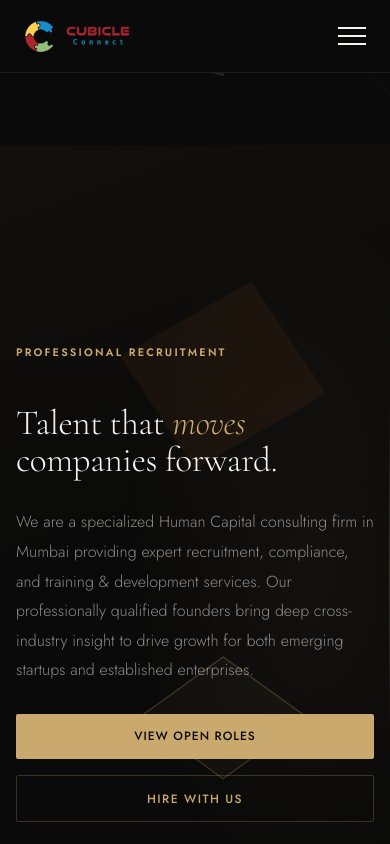
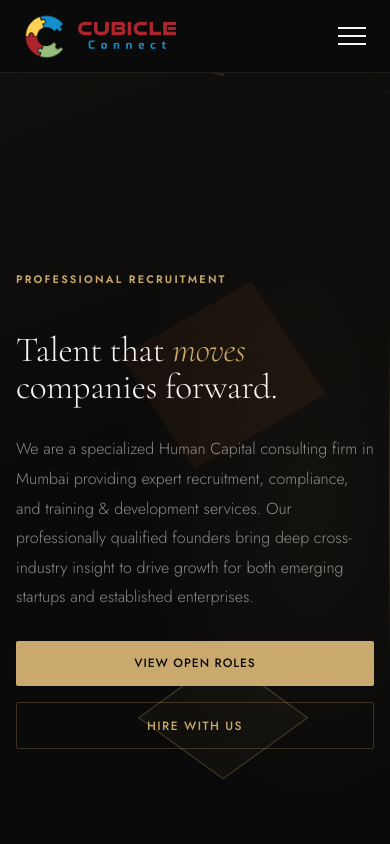
Before and after one commit to NabhyaIoT2026/cubicle-connect, a React (Create React App) app: page / in a window 390 px wide. Shown: the top 844 px of the page. Built offline with nearby package versions, Linux system fonts and the light colour scheme.

Commit message:
navbar changes

```diff
--- a/public/index.html
+++ b/public/index.html
@@ -11,6 +11,7 @@
     <title>Cubicle Connect</title>
   </head>
   <body>
+    <div id="navbar-root"></div>
     <div id="root"></div>
   </body>
 </html>
--- a/src/components/Navbar.css
+++ b/src/components/Navbar.css
@@ -33,13 +33,13 @@
 }
 
 .nav__logo-icon {
-  height: 42px;
+  height: 58px;
   width: auto;
   object-fit: contain;
 }
 
 .nav__logo-text {
-  height: 28px;
+  height: 40px;
   width: auto;
   object-fit: contain;
 }
@@ -160,10 +160,10 @@
   }
 
   .nav__logo-icon {
-    height: 34px;
+    height: 46px;
   }
 
   .nav__logo-text {
-    height: 22px;
+    height: 34px;
   }
 }
--- a/src/components/Navbar.jsx
+++ b/src/components/Navbar.jsx
@@ -1,4 +1,5 @@
 import { useState, useEffect, useRef } from 'react';
+import { createPortal } from 'react-dom';
 import { Link, useLocation } from 'react-router-dom';
 import './Navbar.css';
 
@@ -22,19 +23,14 @@ export default function Navbar() {
   const [open, setOpen] = useState(false);
   const navRef = useRef(null);
 
-  // Detect scroll
   useEffect(() => {
     const fn = () => setScrolled(window.scrollY > 30);
     window.addEventListener('scroll', fn);
     return () => window.removeEventListener('scroll', fn);
   }, []);
 
-  // Close on route change
-  useEffect(() => {
-    setOpen(false);
-  }, [pathname]);
+  useEffect(() => { setOpen(false); }, [pathname]);
 
-  // Close on outside click
   useEffect(() => {
     const fn = (e) => {
       if (open && navRef.current && !navRef.current.contains(e.target)) {
@@ -45,41 +41,26 @@ export default function Navbar() {
     return () => document.removeEventListener('mousedown', fn);
   }, [open]);
 
-  // Prevent body scroll when mobile menu open
   useEffect(() => {
     document.body.style.overflow = open ? 'hidden' : '';
-    return () => {
-      document.body.style.overflow = '';
-    };
+    return () => { document.body.style.overflow = ''; };
   }, [open]);
 
-  return (
+  const navbar = (
     <nav className={`nav ${scrolled ? 'nav--scrolled' : ''}`} ref={navRef}>
       <div className="nav__inner">
 
-        {/* Logo Section */}
         <Link to="/" className="nav__logo">
-          <img
-            src={logoIcon}
-            alt="Company Logo"
-            className="nav__logo-icon"
-          />
-          <img
-            src={companyName}
-            alt="Company Name"
-            className="nav__logo-text"
-          />
+          <img src={logoIcon} alt="Company Logo" className="nav__logo-icon" />
+          <img src={companyName} alt="Company Name" className="nav__logo-text" />
         </Link>
 
-        {/* Desktop Links */}
         <ul className={`nav__links ${open ? 'nav__links--open' : ''}`}>
           {links.map((l) => (
             <li key={l.to}>
               <Link
                 to={l.to}
-                className={`nav__link ${
-                  pathname === l.to ? 'nav__link--active' : ''
-                }`}
+                className={`nav__link ${pathname === l.to ? 'nav__link--active' : ''}`}
               >
                 {l.label}
               </Link>
@@ -87,7 +68,6 @@ export default function Navbar() {
           ))}
         </ul>
 
-        {/* Burger */}
         <button
           className={`nav__burger ${open ? 'nav__burger--open' : ''}`}
           onClick={() => setOpen((o) => !o)}
@@ -102,4 +82,6 @@ export default function Navbar() {
       </div>
     </nav>
   );
+
+  return createPortal(navbar, document.getElementById('navbar-root'));
 }
```
